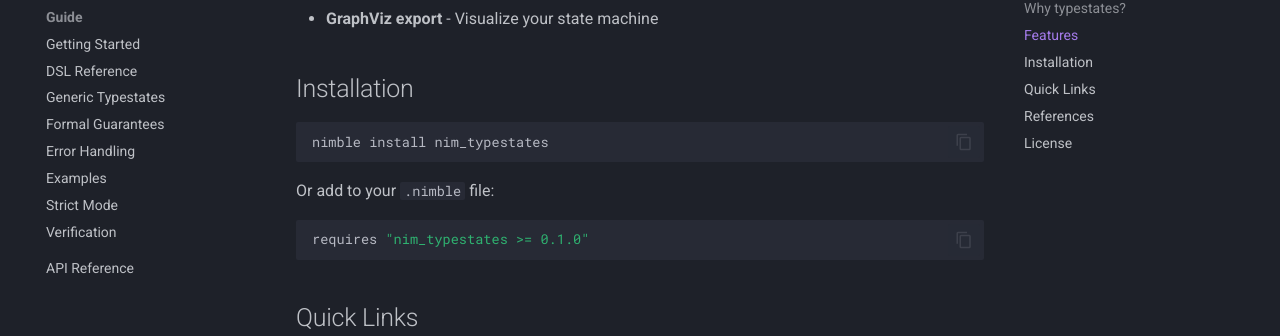
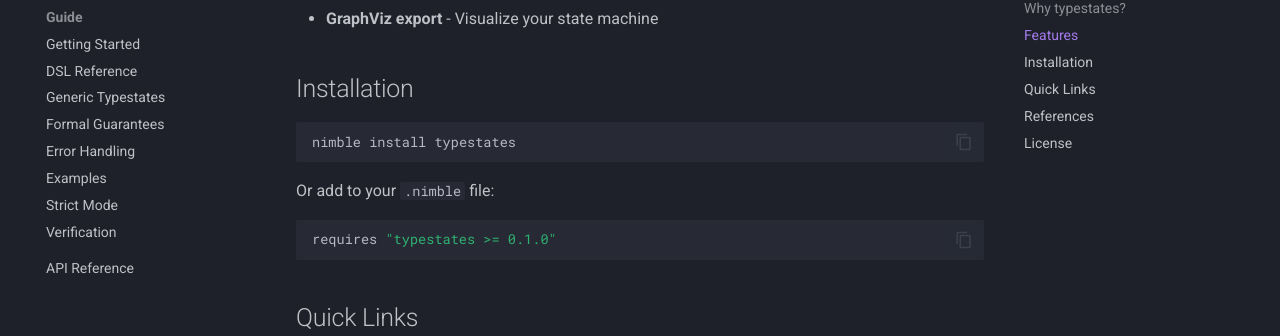
Before and after one commit to elijahr/nim-typestates, an MkDocs documentation site: the page built from docs/index.md, in a window 1280 px wide and 900 px high, scrolled down 1434 px. Shown: the part 127-463 px from the top of the window. Built offline with MkDocs 1.6.1 and Material for MkDocs 9.7.7, drawn with Linux system fonts in a browser that asks for light colours; comment, search, counter and statistics services are not loaded; the version menu is left out.

Commit message:
chore: rename nimble package from nim_typestates to typestates

````diff
--- a/docs/index.md
+++ b/docs/index.md
@@ -65,13 +65,13 @@
 ## Installation
 
 ```bash
-nimble install nim_typestates
+nimble install typestates
 ```
 
 Or add to your `.nimble` file:
 
 ```nim
-requires "nim_typestates >= 0.1.0"
+requires "typestates >= 0.1.0"
 ```
 
 ## Quick Links
````
Also changed, not shown: README.md (+2 -2 lines), docs/guide/getting-started.md (+1 -1 lines), 3 other files.
